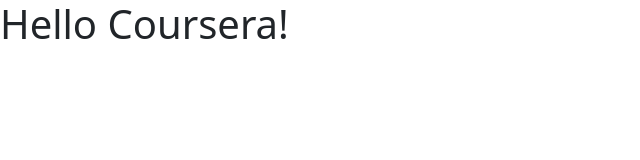
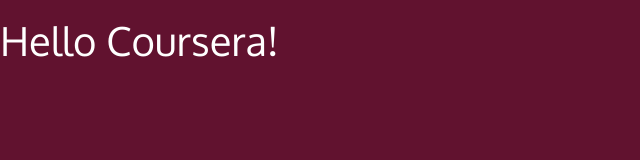
Before and after one commit to yangqitina/module3-solution, a plain HTML site: page index.html in a window 1280 px wide. Shown: the whole page, without its empty margins (0-640 px from the left). Drawn offline with Linux system fonts and the light colour scheme.

Commit message:
html changed

```diff
--- a/css/styles.css
+++ b/css/styles.css
@@ -0,0 +1,6 @@
+body {
+	font-size: 16px;
+	color: #fff;
+	background-color: #61122f;
+	font-family: 'Oxygen', sans-serif;
+}
--- a/index.html
+++ b/index.html
@@ -5,18 +5,24 @@
     <meta http-equiv="X-UA-Compatible" content="IE=edge">
     <meta name="viewport" content="width=device-width, initial-scale=1">
 
-    <!-- HTML5 shim and Respond.js for IE8 support of HTML5 elements and media queries -->
-    <!-- WARNING: Respond.js doesn't work if you view the page via file:// -->
-    <!--[if lt IE 9]>
-      <script src="https://oss.maxcdn.com/html5shiv/3.7.2/html5shiv.min.js"></script>
-      <script src="https://oss.maxcdn.com/respond/1.4.2/respond.min.js"></script>
-    <![endif]-->
-
-    <title>Bootstrap Starter Page</title>
+    <title>Module 3 Solution</title>
     <link rel="stylesheet" href="css/bootstrap.min.css">
     <link rel="stylesheet" href="css/styles.css">
+    <link rel="preconnect" href="https://fonts.googleapis.com">
+<link rel="preconnect" href="https://fonts.gstatic.com" crossorigin>
+<link href="https://fonts.googleapis.com/css2?family=Oxygen:wght@300;400;700&display=swap" rel="stylesheet">
   </head>
+
 <body>
+  <header>
+    <nav id="header-nav" class="navbar navbar-default"
+    <div class= "container">
+
+    </div>
+ </header>
+
+
+
 
   <h1>Hello Coursera!</h1>
 
```
